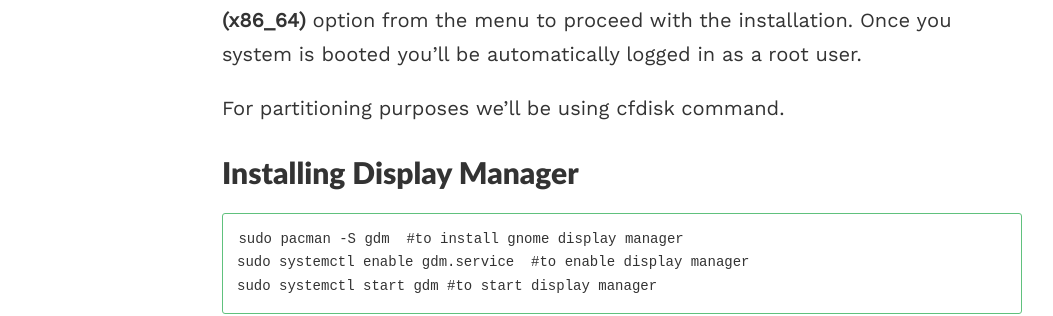
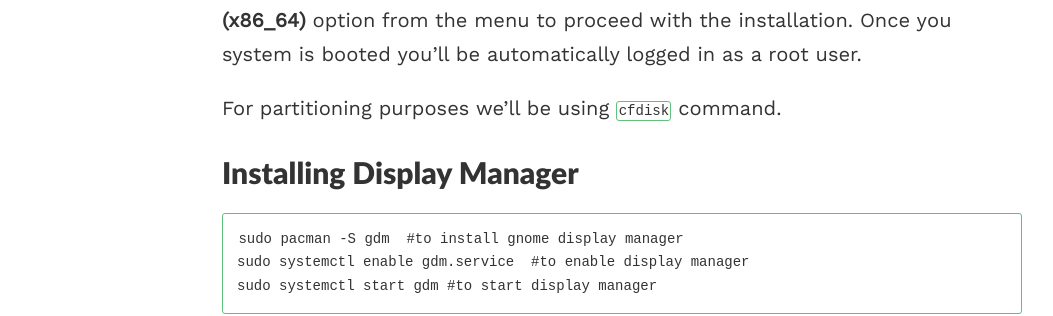
Before and after one commit to evgeniyantipin/evgeniyantipin.github.io, a Jekyll site: the page built from _posts/2018-01-02-how-to-install-arch-linux.md, in a window 1280 px wide. Shown: the part 541-857 px from the top of the page, without its empty margins (18-1071 px from the left). Built offline with Jekyll 4.4.1, drawn with Linux system fonts in a browser that asks for light colours.

```diff
--- a/_posts/2018-01-02-how-to-install-arch-linux.md
+++ b/_posts/2018-01-02-how-to-install-arch-linux.md
@@ -10,7 +10,7 @@ Get yourself a copy of the latest Arch distro from Arch Linux official website [
 
 Boot from the installation media you've just created and choose **Boot Arch Linux (x86_64)** option from the menu to proceed with the installation. Once you system is booted you'll be automatically logged in as a root user.
 
-For partitioning purposes we'll be using cfdisk command.
+For partitioning purposes we'll be using `cfdisk` command.
 
 
 ## Installing display manager
```
